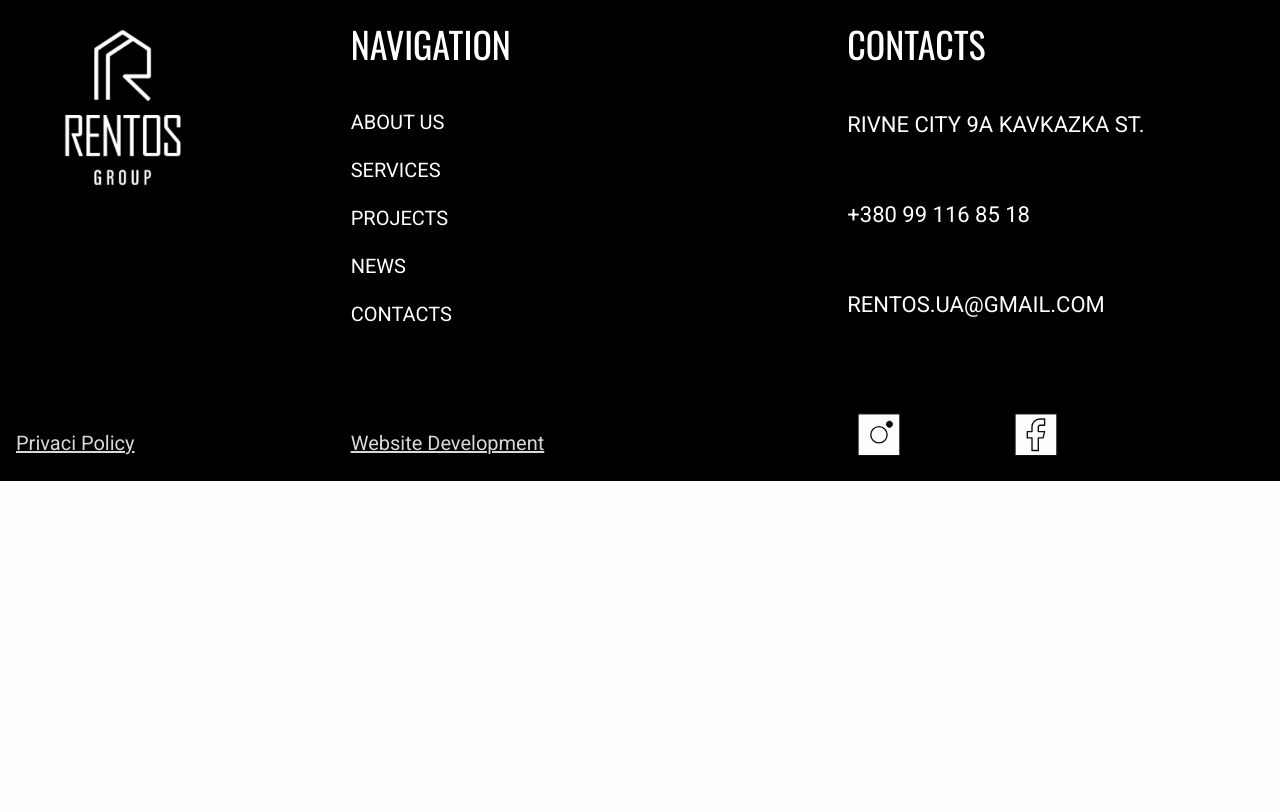
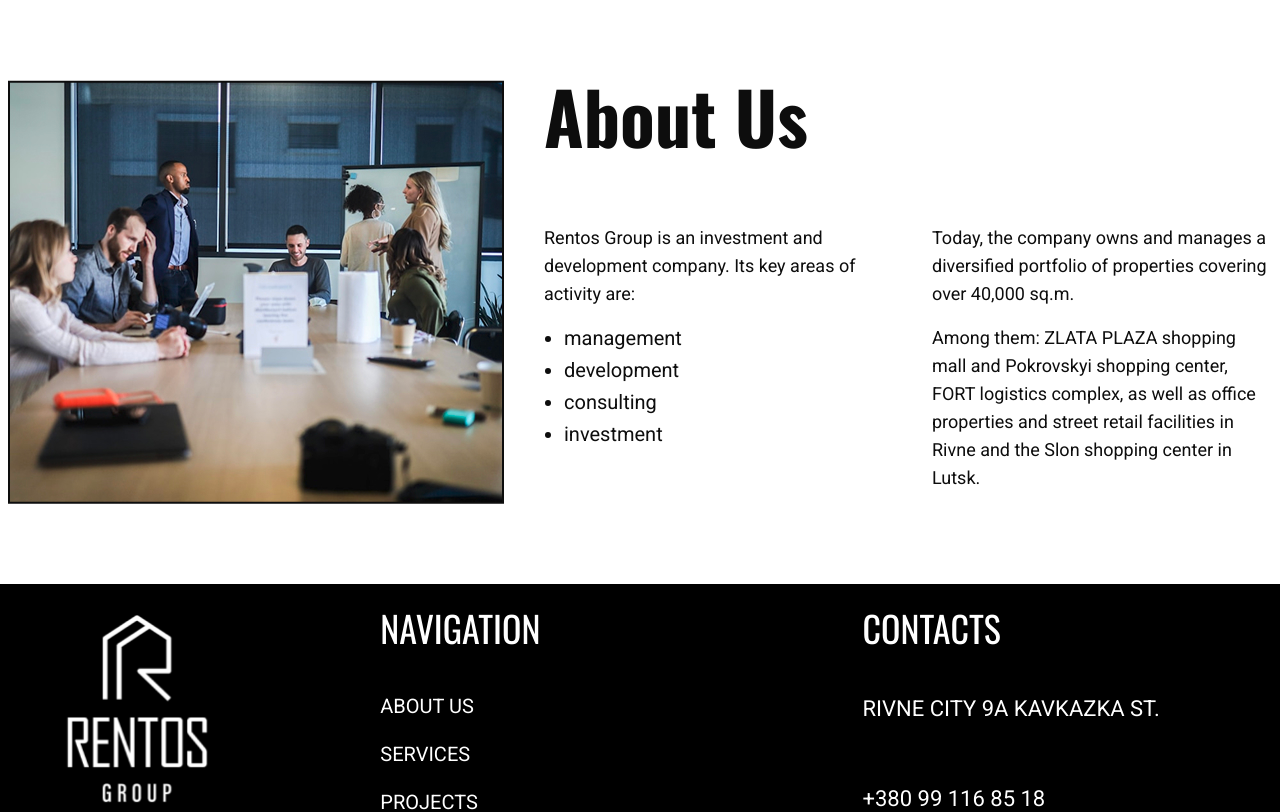
Before and after one commit to spaindoc/Rentos, a Next.js app: page /en in a window 1280 px wide. Shown: the top 812 px of the page. Built offline with nearby package versions, Linux system fonts and the light colour scheme.

Commit message:
done footer(finally) & fixed about.

```diff
--- a/src/app/[locale]/components/footer.jsx
+++ b/src/app/[locale]/components/footer.jsx
@@ -12,9 +12,9 @@
 
   return (
       <footer className="w-full bg-[#000] py-6 uppercase font-normal"> {/*? З юай кіту не метчиться бекграунд з лого(*/}
-          <div className="container mx-auto px-4">
+          <div className="container mx-auto px-4 lg:px-2">
               <div className="flex flex-col lg:flex-row lg:items-start lg:justify-between lg:h-[433px]">
-                  <div className="flex flex-col lg:h-full mb-8 lg:mb-0">
+                  <div className="flex flex-col lg:h-full mb-8 lg:mb-0 items-center lg:items-start">
                       <Image
                           src={logo}
                           alt="Rentos Group"
@@ -23,7 +23,7 @@
                           className="w-[180px] lg:w-[260px] h-auto"
                       />
                       <a
-                          className="underline text-flink text-xl normal-case hidden lg:block mt-auto"
+                          className="underline text-flink text-xl normal-case hidden lg:block mt-auto w-[260px] text-center" // тут трохи хардкоду але нічого не придумав(
                           href=""
                       >
                           {t('Footer.links.privacyPolicy')}
@@ -64,7 +64,7 @@
                                   <p>+380 99 116 85 18</p>
                                   <p>rentos.ua@gmail.com</p>
                               </div>
-                              <div className="flex gap-4 justify-start lg:justify-between lg:mt-auto">
+                              <div className="flex justify-start lg:justify-between lg:mt-auto gap-4 lg:gap-0">
                                   <InstagramIcon/>
                                   <FacebookIcon/>
                               </div>
@@ -77,7 +77,7 @@
                   <a className="underline text-flink text-base normal-case" href="">
                       {t('Footer.links.websiteDevelopment')}
                   </a>
-                  <a className="underline text-flink text-base normal-case w-[260px]" href=""> {/*тут трохи хардкоду але нічого не придумав(*/}
+                  <a className="underline text-flink text-base normal-case" href=""> {/*тут трохи хардкоду але нічого не придумав(*/}
                       {t('Footer.links.privacyPolicy')}
                   </a>
               </div>
--- a/src/app/[locale]/components/ui/FacebookIcon.jsx
+++ b/src/app/[locale]/components/ui/FacebookIcon.jsx
@@ -10,21 +10,21 @@
             href="https://facebook.com"
             target="_blank"
             rel="noopener noreferrer"
-            className="flex items-center justify-center w-full h-full group"
+            className="flex items-center justify-center group"
         >
             <Image
                 src={facebook}
                 alt="Facebook icon"
-                className="block group-hover:hidden"
-                width={44}
-                height={44}
+                className="block group-hover:hidden  w-[44px] h-[44px] lg:w-[64px] lg:h-[64px] object-contain"
+                width={64}
+                height={64}
             />
             <Image
                 src={facebook_hover}
                 alt="Facebook icon hover"
-                className="hidden group-hover:block"
-                width={44}
-                height={44}
+                className="hidden group-hover:block w-[44px] h-[44px] lg:w-[64px] lg:h-[64px] object-contain"
+                width={64}
+                height={64}
             />
         </Link>
     );
--- a/src/app/[locale]/components/ui/InstagramIcon.jsx
+++ b/src/app/[locale]/components/ui/InstagramIcon.jsx
@@ -10,24 +10,24 @@
             href="https://instagram.com"
             target="_blank"
             rel="noopener noreferrer"
-            className="flex items-center justify-center w-full h-full group max-w-[44px] max-h-[44px] lg:max-w-[64px] lg:max-h-[64px]"
+            className="flex items-center justify-center group "
         >
             <Image
-                className="block group-hover:hidden"
+                className="group-hover:hidden w-[44px] h-[44px] lg:w-[64px] lg:h-[64px] object-contain"
                 src={IGIcon}
                 alt="Instagram Icon"
-                width={44}
-                height={44}
+                width={64}
+                height={64}
             />
             <Image
-                className="hidden group-hover:block max-w-[44px] max-h-[44px] lg:max-w-[64px] lg:max-h-[64px]"
+                className="hidden group-hover:block w-[44px] h-[44px] lg:w-[64px] lg:h-[64px] object-contain"
                 src={IGIconHover}
                 alt="Instagram Icon Hover"
-                width={44}
-                height={44}
+                width={64}
+                height={64}
             />
         </Link>
     );
 };
 
-export default InstagramIcon
+export default InstagramIcon;
--- a/src/app/[locale]/page.jsx
+++ b/src/app/[locale]/page.jsx
@@ -3,6 +3,7 @@
 
 export default function Home() {
   return <>
+    <About/>
     <Footer/>
   </>;
 }
```
